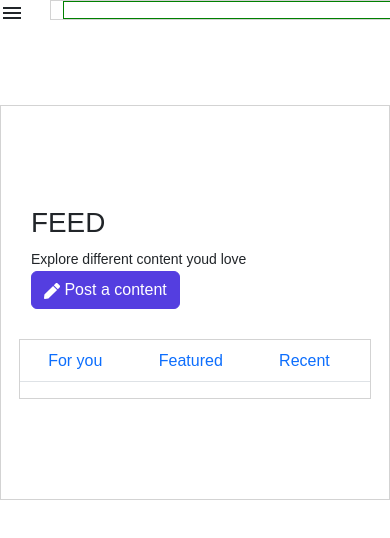
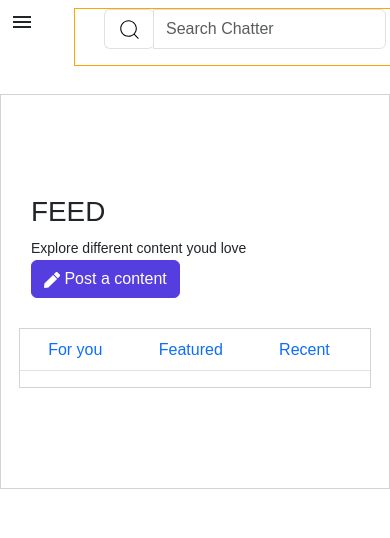
Before and after one commit to DanielRomeo/EconJournalEntry, a Next.js app in the folder frontend/: page /feed in a window 390 px wide. Shown: the top 538 px of the page. Built offline with nearby package versions, Linux system fonts and the light colour scheme.

Commit message:
created a comprehensive looking feed page that is responsive

```diff
--- a/frontend/src/app/_components/_styles/sideNavbar.module.scss
+++ b/frontend/src/app/_components/_styles/sideNavbar.module.scss
@@ -2,6 +2,22 @@
 	display: flex;
 	background-color: white;
 	padding: 10px;
+	// min-height: 300px;
+	// border: 1px solid red;
+
+
+}
+
+.menuIcon{
+	width: 50px;
+	height: 50px;
+	// border: 1px solid black;
+	margin-top: 10px;
+	margin-left: 10px;
+
+	&:hover{
+		color: #543ee0;
+	}
 }
 
 .list {
--- a/frontend/src/app/_components/_styles/topNavbar.module.scss
+++ b/frontend/src/app/_components/_styles/topNavbar.module.scss
@@ -1,10 +1,26 @@
 .navBar{
     background-color: white;
-    border: 1px solid green;
-    @media (max-width: 100px) {
-        flex-wrap: nowrap;
-        justify-content: space-between;
-      }
+    // border: 1px solid green;
+    // @media (max-width: 100px) {
+    //     flex-wrap: nowrap;
+    //     justify-content: space-between;
+    // }
+
+    .navbarContainer{
+
+        .collapsedNavbar{
+            @media (max-width: 500px) {
+                width: auto;
+            }
+            border: 1px solid orange;
+        }
+
+        .rightHandNav{
+            @media(max-width: 767px){
+                display: none;
+            }
+        }
+    }
 }
 
 .searchButtonInputSpan{
@@ -16,7 +32,7 @@
 }
 .searchBox{
     // border-left: 1px solid lightgrey;
-    border: 1px solid lightgrey;
+    // border: 1px solid lightgrey;
 }
 .image{
     border-radius: 50%;
--- a/frontend/src/app/_components/sideNavbar.tsx
+++ b/frontend/src/app/_components/sideNavbar.tsx
@@ -201,7 +201,7 @@ const SideNavbar = () => {
                 </React.Fragment>
             ))} */}
 
-			<MenuIcon onClick={toggleDrawer("left", true)} />
+			<MenuIcon className={Styles.menuIcon} onClick={toggleDrawer("left", true)} />
 
 			<Drawer
 				anchor={"left"}
--- a/frontend/src/app/_components/topNavbar.tsx
+++ b/frontend/src/app/_components/topNavbar.tsx
@@ -25,10 +25,10 @@ const TopNavbar = ({children}: PropsWithChildren<{}>) => {
 	};
 
 	return (
-		<Navbar className={`${Styles.navBar} navbar-expand-sm `} expand="lg">
+		<Navbar className={`${Styles.navBar} navbar-expand-sm `}>
 			<Container className={`${Styles.navbarContainer}`}>
 
-				<Navbar.Collapse id="basic-navbar-nav">
+				<Navbar.Collapse className={Styles.collapsedNavbar} id="basic-navbar-nav">
 					<Nav className="mx-auto">
                         <div className="input-group mb-3">
                             <div className="input-group-prepend">
@@ -38,7 +38,7 @@ const TopNavbar = ({children}: PropsWithChildren<{}>) => {
                         </div>
 					</Nav>
 
-					<Nav className="mr-auto">
+					<Nav className={`${Styles.rightHandNav} "mr-auto"`}>
 						<NavItem className={`${Styles.navLink}`}>
 							<Link href="/signin">
                                 <IoIosNotificationsOutline size={30} />
--- a/frontend/src/app/_styles/Feed/FeedComponent.module.scss
+++ b/frontend/src/app/_styles/Feed/FeedComponent.module.scss
@@ -1,5 +1,9 @@
+.mainDiv{
+	min-height: 100px;
+}
+
 .navbarContainer{
-	border: 1px solid lightgrey;
+	// border: 1px solid lightgrey;
 	position: fixed;  /* Remove the div from the normal document flow */
 	top: 0;           /* Position it at the top of the viewport */
 	left: 50px;           /* Position it at the left of the viewport */
@@ -9,7 +13,7 @@
 }
 
 .mainContainer {
-	margin-top: 80px;
+	margin-top: 60px;
 	border: 1px solid lightgrey;
 	padding: 100px;
 	max-width: 1100px;
--- a/frontend/src/app/feed/feedComponent.tsx
+++ b/frontend/src/app/feed/feedComponent.tsx
@@ -9,7 +9,7 @@ import TopNavbar from "../_components/topNavbar";
 
 const FeedComponent = () => {
 	return (
-		<div>
+		<div className={Styles.mainDiv}>
 
 
 			<SideNavbar></SideNavbar>
```
